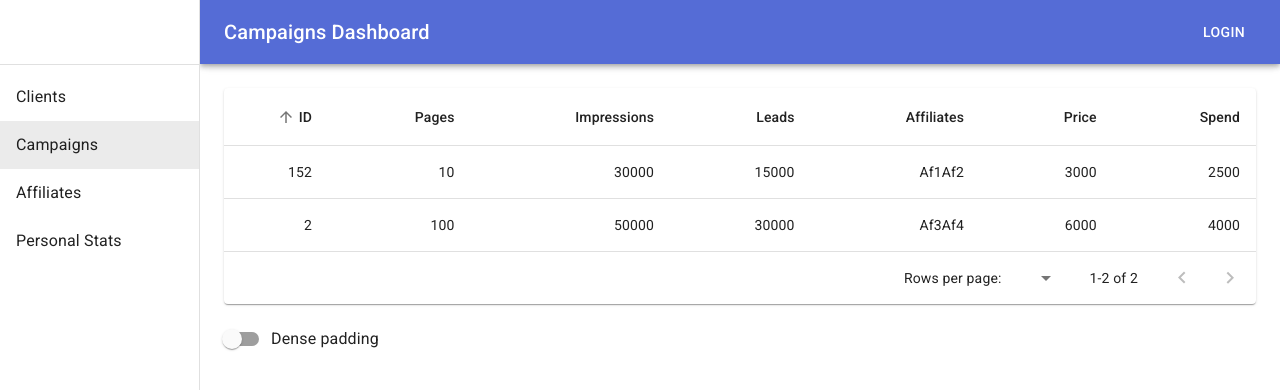
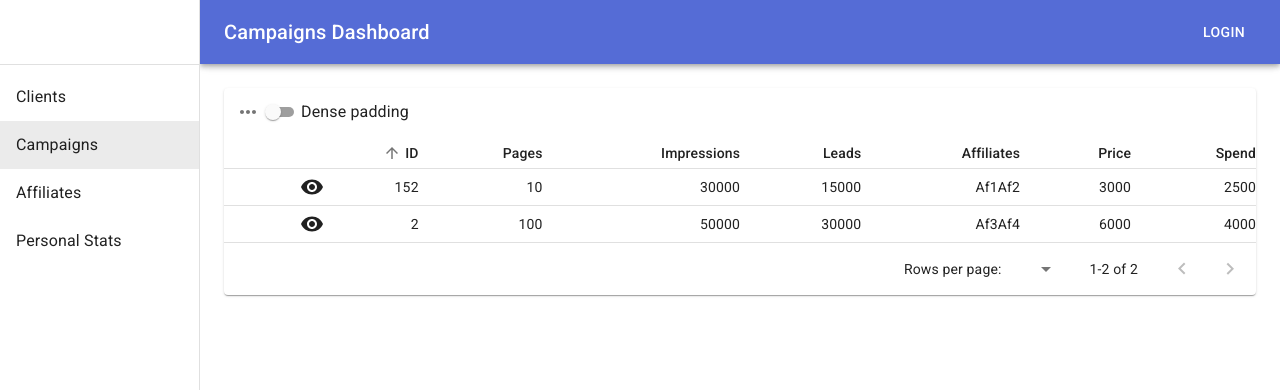
Before and after one commit to Jhon-Idrovo/campaigns-dashboard, a Next.js app: page /panel/campaigns in a window 1280 px wide. Shown: the top 390 px of the page. Built offline with nearby package versions, Linux system fonts and the light colour scheme.

Commit message:
table resized

```diff
--- a/src/components/CampaignsTableBody.tsx
+++ b/src/components/CampaignsTableBody.tsx
@@ -1,21 +1,70 @@
 import { CampaignInterface } from "../ts/interfaces";
-import { TableBody, TableCell, TableRow } from "@material-ui/core";
+import {
+  TableBody,
+  TableCell,
+  TableRow,
+  Button,
+  makeStyles,
+  createStyles,
+} from "@material-ui/core";
+import VisibilityIcon from "@material-ui/icons/Visibility";
+import { useRouter } from "next/router";
 
-function CampaignsTableBody({ rows }: { rows: CampaignInterface[] }) {
-  console.log(rows);
-
+function CampaignsTableBody({
+  rows,
+  hiddenRows,
+  classes,
+}: {
+  rows: CampaignInterface[];
+  hiddenRows: string[];
+  classes: any;
+}) {
+  const router = useRouter();
   return (
     <TableBody>
       {rows.map((row) => {
         return (
           <TableRow key={row.id}>
-            <TableCell align="right">{row.id}</TableCell>
-            <TableCell align="right">{row.pages}</TableCell>
-            <TableCell align="right">{row.impressions}</TableCell>
-            <TableCell align="right">{row.leads}</TableCell>
-            <TableCell align="right">{row.affiliates}</TableCell>
-            <TableCell align="right">{row.price}</TableCell>
-            <TableCell align="right">{row.spend}</TableCell>
+            <TableCell align="right" className={classes.tableCell}>
+              <Button onClick={() => router.push(`/${row.id}`)}>
+                <VisibilityIcon />
+              </Button>
+            </TableCell>
+            {hiddenRows.includes("id") ? null : (
+              <TableCell align="right" className={classes.tableCell}>
+                {row.id}
+              </TableCell>
+            )}
+            {hiddenRows.includes("pages") ? null : (
+              <TableCell align="right" className={classes.tableCell}>
+                {row.pages}
+              </TableCell>
+            )}
+            {hiddenRows.includes("impressions") ? null : (
+              <TableCell align="right" className={classes.tableCell}>
+                {row.impressions}
+              </TableCell>
+            )}
+            {hiddenRows.includes("leads") ? null : (
+              <TableCell align="right" className={classes.tableCell}>
+                {row.leads}
+              </TableCell>
+            )}
+            {hiddenRows.includes("affiliates") ? null : (
+              <TableCell align="right" className={classes.tableCell}>
+                {row.affiliates}
+              </TableCell>
+            )}
+            {hiddenRows.includes("price") ? null : (
+              <TableCell align="right" className={classes.tableCell}>
+                {row.price}
+              </TableCell>
+            )}
+            {hiddenRows.includes("spend") ? null : (
+              <TableCell align="right" className={classes.tableCell}>
+                {row.spend}
+              </TableCell>
+            )}
             {/* <TableCell align="right">{row.price - row.spend}</TableCell> */}
           </TableRow>
         );
--- a/src/components/Table.tsx
+++ b/src/components/Table.tsx
@@ -12,19 +12,25 @@ import {
   TablePagination,
   FormControlLabel,
   Switch,
+  Menu,
+  MenuItem,
+  IconButton,
 } from "@material-ui/core";
 import { HeaderMappingInterface, TablePropsInterface } from "../ts/interfaces";
-import VisibilityIcon from "@material-ui/icons/Visibility";
+
+import MoreHoriz from "@material-ui/icons/MoreHoriz";
 
 import { createStyles, makeStyles, Theme } from "@material-ui/core/styles";
 
 function EnhancedTableHead({
+  hiddenRows,
   headersMap,
   order,
   orderBy,
   handleRequestSort,
   classes,
 }: {
+  hiddenRows: string[];
   headersMap: HeaderMappingInterface[];
   order: Order;
   orderBy: string;
@@ -34,16 +40,17 @@ function EnhancedTableHead({
   return (
     <TableHead>
       <TableRow>
-        {/* <TableCell>
-          <Button>
-        <VisibilityIcon/>
-      </Button>
-        </TableCell> */}
-        {headersMap.map(({ header: h, key }) => (
+        <TableCell></TableCell>
+        {headersMap.map(({ header: h, key }) => {
+          if (hiddenRows.includes(key)) {
+            return;
+          }
+          return (
             <TableCell
               key={h}
               align="right"
               sortDirection={orderBy === h ? order : false}
+              className={classes.headerCell}
             >
               <TableSortLabel
                 active={orderBy === h}
@@ -53,12 +60,15 @@ function EnhancedTableHead({
                 {h}
                 {orderBy === h ? (
                   <span className={classes.visuallyHidden}>
-                  {order === "asc" ? "sorting ascending" : "sorting descending"}
+                    {order === "asc"
+                      ? "sorting ascending"
+                      : "sorting descending"}
                   </span>
                 ) : null}
               </TableSortLabel>
             </TableCell>
-        ))}
+          );
+        })}
       </TableRow>
     </TableHead>
   );
@@ -74,7 +84,7 @@ const useStyles = makeStyles((theme: Theme) =>
       marginBottom: theme.spacing(2),
     },
     table: {
-      minWidth: 750,
+      minWidth: 0,
     },
     visuallyHidden: {
       border: 0,
@@ -87,10 +97,147 @@ const useStyles = makeStyles((theme: Theme) =>
       top: 20,
       width: 1,
     },
+    configBar: {
+      flexGrow: 1,
+    },
+    menuItem: {
+      minHeight: 0,
+    },
+    headerCell: {
+      padding: 0,
+    },
+    tableCell: {
+      padding: 0,
+    },
+    moreCell: {},
   })
 );
 
 type Order = "asc" | "desc";
+
+function EnhancedTable({ headersMap, rows, Body }: TablePropsInterface) {
+  const classes = useStyles();
+  const [order, setOrder] = useState<Order>("asc");
+  //rows are displayed on the same order as the headers indexes
+  const [orderBy, setOrderBy] = useState<string>(headersMap[0].header);
+  const [dense, setDense] = useState<boolean>(false);
+  const [page, setPage] = useState(0);
+  const [rowsPerPage, setRowsPerPage] = useState(20);
+  //hidden rows
+  const [hiddenRows, setHiddenRows] = useState<string[]>([]);
+  const [anchorEl, setAnchorEl] = useState<null | HTMLElement>(null);
+  const handleHiddenSwitchClick = (key: string) => {
+    const kIndex = hiddenRows.indexOf(key);
+    let newHiddenRows = [...hiddenRows];
+    kIndex === -1 ? newHiddenRows.push(key) : newHiddenRows.splice(kIndex, 1);
+    setHiddenRows(newHiddenRows);
+  };
+  useEffect(() => {
+    rowsMergeSort<typeof rows[0]>(
+      rows,
+      0,
+      rows.length - 1,
+      headersMap.filter(({ header }) => header === orderBy)[0].key,
+      order
+    );
+  }, [orderBy, order]);
+  /**
+   * sort the rows when requested
+   */
+  const handleRequestSort = (header: string) => {
+    //determine the sorting order. If we don't have the table already sorted
+    //with the same column, we need to start sortin ascendently
+    const isAsc = orderBy === header && order === "asc";
+    setOrder(isAsc ? "desc" : "asc");
+    setOrderBy(header);
+  };
+
+  const emptyRows =
+    rowsPerPage - Math.min(rowsPerPage, rows.length - page * rowsPerPage);
+  return (
+    <div className={classes.root}>
+      <Paper className={classes.paper}>
+        <div className={classes.configBar}>
+          <IconButton
+            aria-controls="hidde colums menu"
+            aria-haspopup="true"
+            onClick={(event) => setAnchorEl(event.currentTarget)}
+          >
+            <MoreHoriz />
+          </IconButton>
+          <Menu
+            id="simple-menu"
+            anchorEl={anchorEl}
+            keepMounted
+            open={Boolean(anchorEl)}
+            onClose={() => setAnchorEl(null)}
+          >
+            {headersMap.map(({ header, key }) => (
+              <MenuItem className={classes.menuItem}>
+                <FormControlLabel
+                  control={
+                    <Switch
+                      checked={!hiddenRows.includes(key)}
+                      onChange={() => handleHiddenSwitchClick(key)}
+                      size="small"
+                    />
+                  }
+                  label={header}
+                />
+              </MenuItem>
+            ))}
+            <MenuItem>
+              <FormControlLabel
+                control={<Button onClick={() => setHiddenRows([])} />}
+                label="Show all"
+              />
+            </MenuItem>
+          </Menu>
+          <FormControlLabel
+            control={
+              <Switch
+                checked={dense}
+                onChange={() => setDense((prev) => !prev)}
+                size="small"
+              />
+            }
+            label="Dense padding"
+          />
+        </div>
+        <TableContainer>
+          <Table
+            className={classes.table}
+            aria-labelledby="tableTitle"
+            size={dense ? "small" : "medium"}
+          >
+            <EnhancedTableHead
+              hiddenRows={hiddenRows}
+              headersMap={headersMap}
+              order={order}
+              orderBy={orderBy}
+              handleRequestSort={handleRequestSort}
+              classes={classes}
+            />
+            <Body rows={rows} hiddenRows={hiddenRows} classes={classes} />
+          </Table>
+        </TableContainer>
+        <TablePagination
+          rowsPerPageOptions={[10, 25, 50, 100]}
+          component="div"
+          count={rows.length}
+          rowsPerPage={rowsPerPage}
+          page={page}
+          onPageChange={(event, page) => setPage(page)}
+          onRowsPerPageChange={(event) =>
+            setRowsPerPage(parseInt(event.target.value, 10))
+          }
+        />
+      </Paper>
+    </div>
+  );
+}
+
+export default EnhancedTable;
 
 function rowsMergeSort<T>(
   rows: T[],
@@ -171,77 +318,3 @@ function merge<T>(
     }
   }
 }
-
-function EnhancedTable({ headersMap, rows, Body }: TablePropsInterface) {
-  const classes = useStyles();
-  const [order, setOrder] = useState<Order>("asc");
-  //rows are displayed on the same order as the headers indexes
-  const [orderBy, setOrderBy] = useState<string>(headersMap[0].header);
-  const [dense, setDense] = useState<boolean>(false);
-  const [page, setPage] = useState(0);
-  const [rowsPerPage, setRowsPerPage] = useState(20);
-
-  useEffect(() => {
-    rowsMergeSort<typeof rows[0]>(
-      rows,
-      0,
-      rows.length - 1,
-      headersMap.filter(({ header, key }) => header === orderBy)[0].key,
-      order
-    );
-  }, [orderBy, order]);
-  /**
-   * sort the rows when requested
-   */
-  const handleRequestSort = (header: string) => {
-    //determine the sorting order. If we don't have the table already sorted
-    //with the same column, we need to start sortin ascendently
-    const isAsc = orderBy === header && order === "asc";
-    setOrder(isAsc ? "desc" : "asc");
-    setOrderBy(header);
-  };
-
-  const emptyRows =
-    rowsPerPage - Math.min(rowsPerPage, rows.length - page * rowsPerPage);
-  return (
-    <div className={classes.root}>
-      <Paper className={classes.paper}>
-        <TableContainer>
-          <Table
-            className={classes.table}
-            aria-labelledby="tableTitle"
-            size={dense ? "small" : "medium"}
-          >
-            <EnhancedTableHead
-              headersMap={headersMap}
-              order={order}
-              orderBy={orderBy}
-              handleRequestSort={handleRequestSort}
-              classes={classes}
-            />
-            <Body rows={rows} />
-          </Table>
-        </TableContainer>
-        <TablePagination
-          rowsPerPageOptions={[10, 25, 50, 100]}
-          component="div"
-          count={rows.length}
-          rowsPerPage={rowsPerPage}
-          page={page}
-          onPageChange={(event, page) => setPage(page)}
-          onRowsPerPageChange={(event) =>
-            setRowsPerPage(parseInt(event.target.value, 10))
-          }
-        />
-      </Paper>
-      <FormControlLabel
-        control={
-          <Switch checked={dense} onChange={() => setDense((prev) => !prev)} />
-        }
-        label="Dense padding"
-      />
-    </div>
-  );
-}
-
-export default EnhancedTable;
--- a/styles/global.css
+++ b/styles/global.css
@@ -2,3 +2,8 @@
   width: 100%;
   height: 90vh;
 }
+
+.data-cell {
+  padding-left: 0;
+  padding-right: 0;
+}
```
Lines whose indentation alone changed are shown as unchanged.
